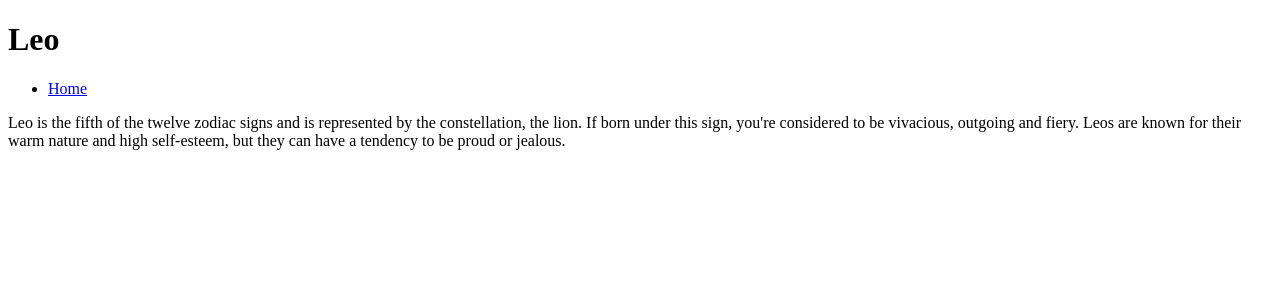
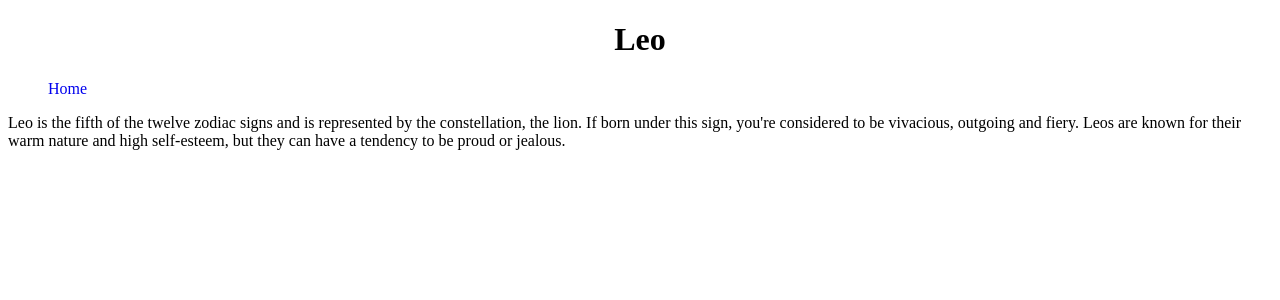
Before and after one commit to dvornicked/djano-horoscope, a Django app: page /horoscope/leo in a window 1280 px wide. Shown: the top 300 px of the page. Run offline with Django 4.2, Linux system fonts and the light colour scheme.

Commit message:
Add static files to horoscope

```diff
--- /dev/null
+++ b/horoscope/static/horoscope/css/index.css
@@ -0,0 +1,3 @@
+h1:first-letter {
+    color: red;
+}
--- /dev/null
+++ b/horoscope/static/horoscope/css/zodiac.css
@@ -0,0 +1,3 @@
+h1 {
+    text-align: center;
+}
--- a/horoscope/templates/horoscope/index.html
+++ b/horoscope/templates/horoscope/index.html
@@ -1,5 +1,8 @@
 {% extends 'base.html' %}
 
+{% load static %}
+{% block css %}
+    <link rel="stylesheet" href="{% static 'horoscope/css/index.css' %}">{% endblock %}
 {% block title %}Zodiac{% endblock %}
 {% block content %}
     <h1>Zodiac</h1>
--- a/horoscope/templates/horoscope/zodiac.html
+++ b/horoscope/templates/horoscope/zodiac.html
@@ -1,5 +1,10 @@
 {% extends 'base.html' %}
 
+{% load static %}
+
+{% block css %}
+    <link rel="stylesheet" href="{% static 'horoscope/css/zodiac.css' %}">
+{% endblock %}
 {% block title %}{{ sign }}{% endblock %}
 {% block content %}
     <h1>{{ sign }}</h1>
--- a/horoscopeProject/settings.py
+++ b/horoscopeProject/settings.py
@@ -118,6 +118,7 @@ USE_TZ = True
 # https://docs.djangoproject.com/en/4.1/howto/static-files/
 
 STATIC_URL = 'static/'
+STATICFILES_DIRS = [BASE_DIR / 'static']
 
 # Default primary key field type
 # https://docs.djangoproject.com/en/4.1/ref/settings/#default-auto-field
--- /dev/null
+++ b/static/css/base.css
@@ -0,0 +1,15 @@
+ul {
+    list-style: none;
+}
+
+a {
+    text-decoration: none;
+}
+
+a:visited {
+    color: blue;
+}
+
+a:hover {
+    color: deepskyblue;
+}
--- a/templates/base.html
+++ b/templates/base.html
@@ -1,8 +1,12 @@
+{% load static %}
+
 <!DOCTYPE html>
 <html lang="en">
 <head>
     <meta charset="UTF-8">
     <meta name="viewport" content="width=device-width, initial-scale=1.0">
+    <link rel="stylesheet" href="{% static 'css/base.css' %}">
+    {% block css %}{% endblock %}
     <title>{% block title %}{% endblock %}</title>
 </head>
 <body>
```
